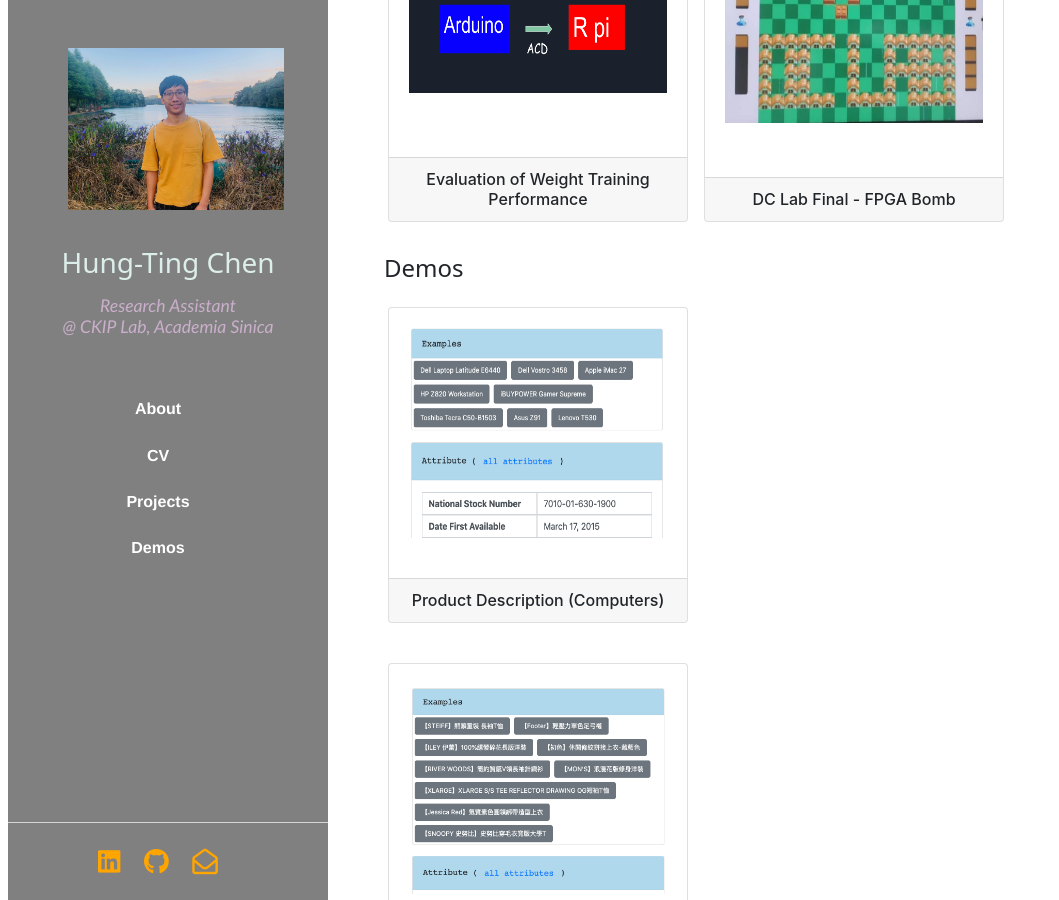
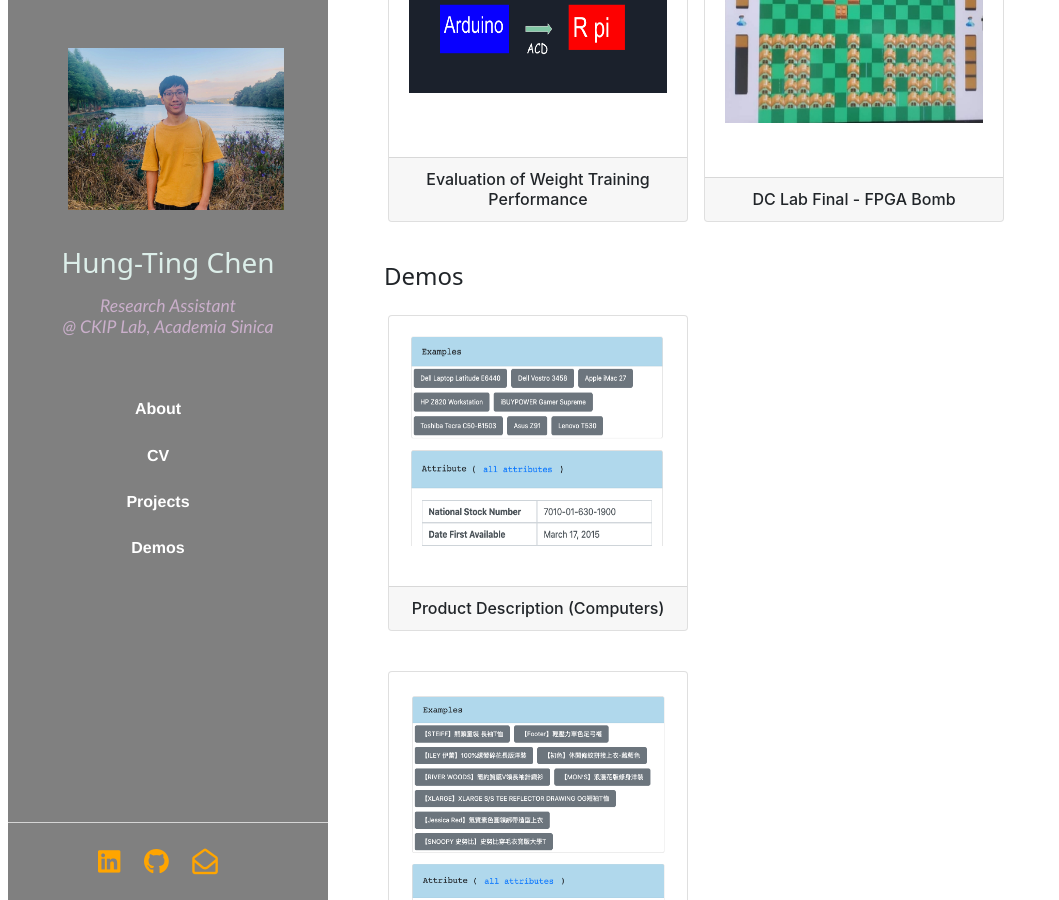
Before and after one commit to timchen0618/timchen0618.github.io, a Jekyll site: the page index.html, which Jekyll copies as it is, in a window 1280 px wide and 900 px high, scrolled down 1943 px. Shown: the whole window, without its empty margins (0-1059 px from the left). Built offline with Jekyll 4.4.1, drawn with Linux system fonts in a browser that asks for light colours; nearby versions of some CDN libraries.

Commit message:
modify layout

```diff
--- a/index.html
+++ b/index.html
@@ -99,7 +99,7 @@
 
                     <div class="projects_row">
                         <div class="clearfix">
-                            <div class="row mr-lg-5 mr-md-3 mr-sm-2 mx-1 mb-3">
+                            <div class="row mr-lg-5 mr-md-3 mr-sm-2 mx-1 mb-4">
                                 <!-- <div> -->
                                     <!-- -->
                                     <div class="cardwrap mr-3 my-3 d-inline-flex">
@@ -327,7 +327,7 @@
 
                 <section id="demo">
                     <h4>Demos</h4>
-                    <div class="clearfix">
+                    <div class="projects_row">
 
                     <div class="row mr-lg-5 mr-md-3 mr-sm-2 mx-1 my-2">
                         <div class="card mr-3 my-3 d-inline-flex">
```
